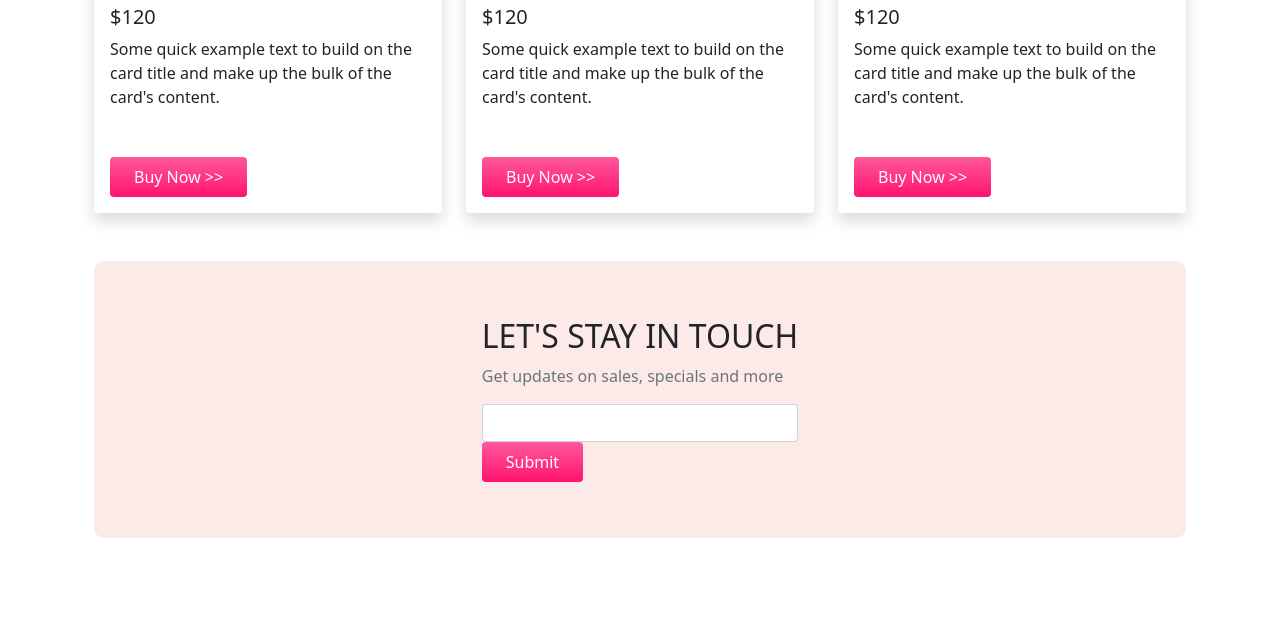
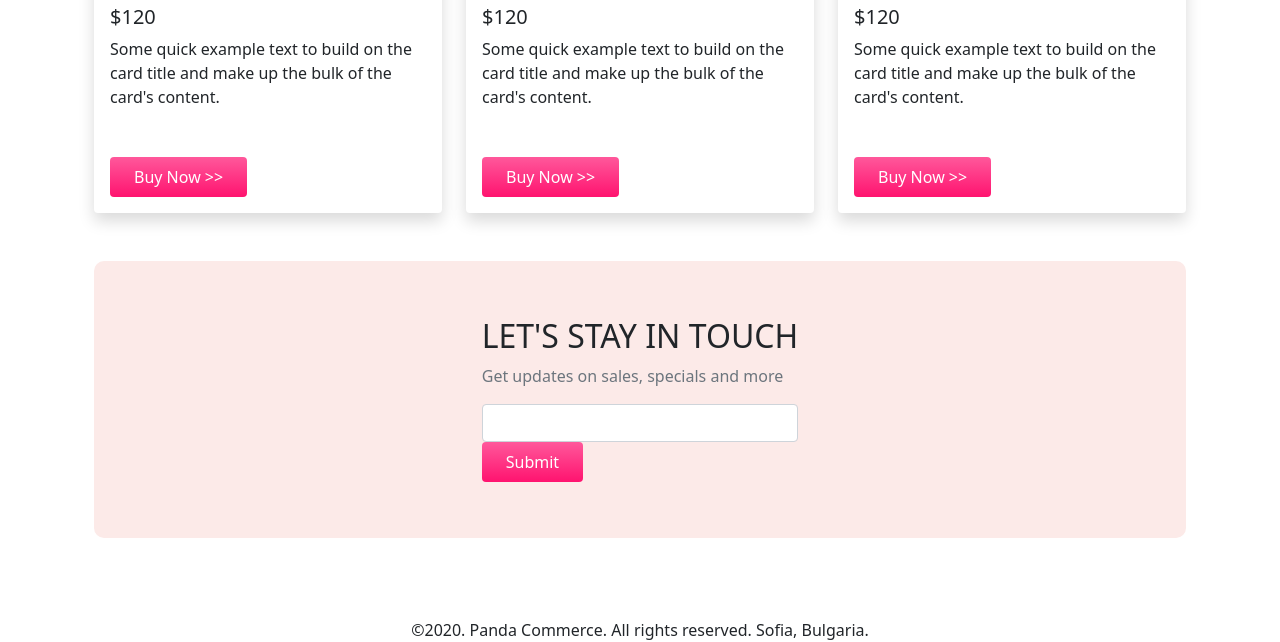
Before and after one commit to alidaexpert/panda-commerce, a plain HTML site: page index.html in a window 1280 px wide. Shown: the part 1781-2423 px from the top of the page. Before the commit the page ends 2351 px from the top, so only its background shows below. Drawn offline with nearby package versions, Linux system fonts and the light colour scheme.

Commit message:
Done Finall

```diff
--- a/index.html
+++ b/index.html
@@ -237,9 +237,9 @@
 
     <!-- Footer Section  -->
 
-    <footer class="container container-md container-sm container-xl mt-md-3 pt-md-3 mt-sm-2 pt-sm-2 mt-5 pt-5">
-        <div class="row text-center fs-sm-6">
-
+    <footer class="container container-md container-sm container-xl mt-md-3 pt-md-3 mt-sm-2 pt-sm-2 mt-5">
+        <div class="text-center mt-5 fs-sm-6">
+            &copy;2020. Panda Commerce. All rights reserved. Sofia, Bulgaria.
         </div>
     </footer>
 
```
